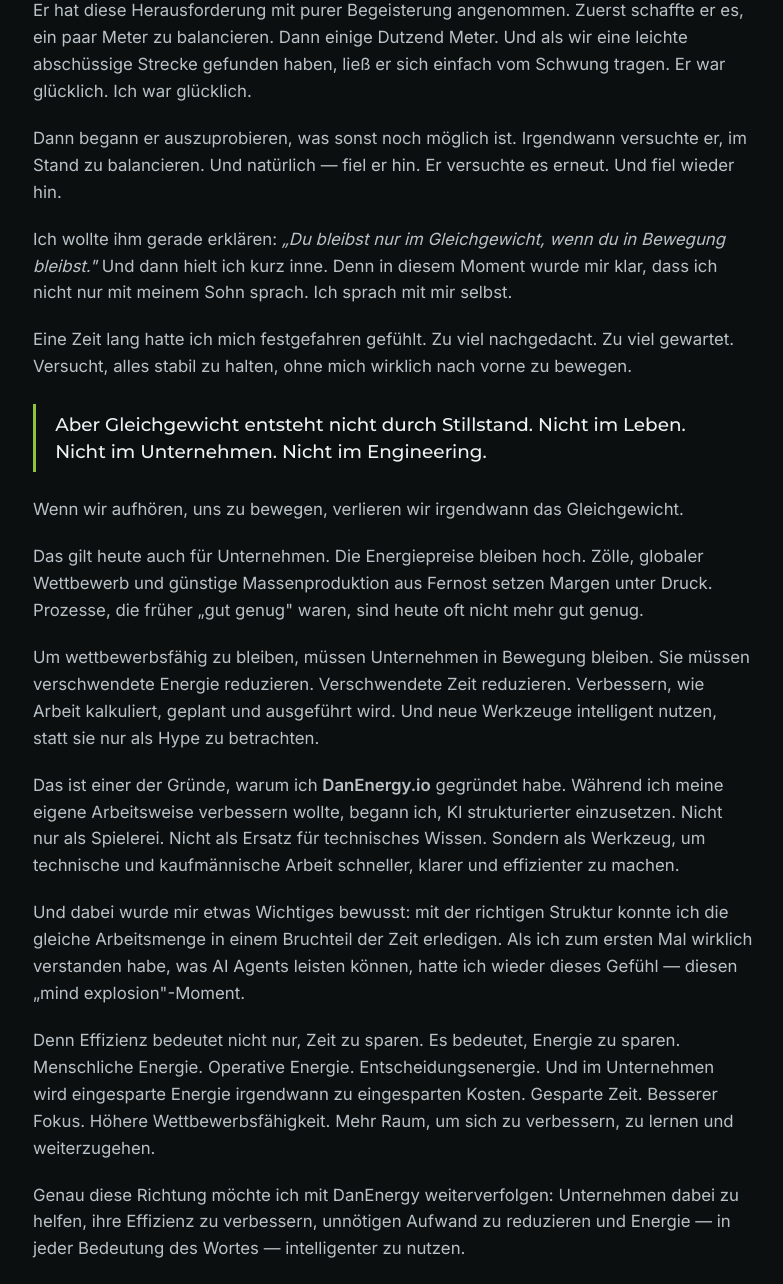
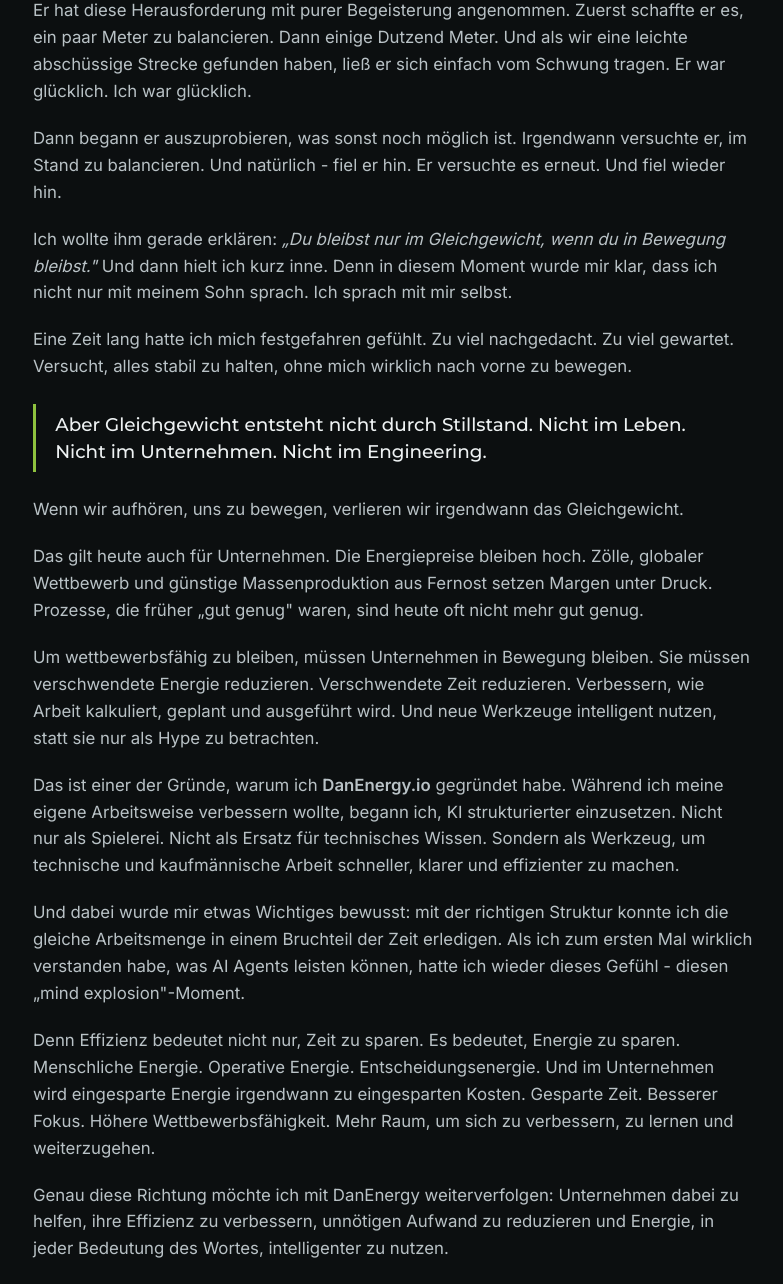
Before and after one commit to danenergy85/danenergy-site, a plain HTML site: page de/blog/kleine-momente-grosse-erkenntnisse.html in a window 1280 px wide. Shown: the part 500-1784 px from the top of the page, without its empty margins (247-1030 px from the left). Drawn offline with Linux system fonts and the light colour scheme.

Commit message:
Update kleine-momente-grosse-erkenntnisse.html
Corrected text issues

```diff
--- a/de/blog/kleine-momente-grosse-erkenntnisse.html
+++ b/de/blog/kleine-momente-grosse-erkenntnisse.html
@@ -69,7 +69,7 @@
       als Vater gemacht habe, habe ich meine Herangehensweise mehrmals angepasst.
       Irgendwann wurde mir klar, dass er vor allem zuerst lernen musste, das
       Gleichgewicht zu halten. Also haben wir mit dem begonnen, was man hier in
-      Deutschland ein <em>Laufrad</em> nennt — auf Englisch: balance bike.
+      Deutschland ein <em>Laufrad</em> nennt - auf Englisch: balance bike.
     </p>
 
     <p>
@@ -81,7 +81,7 @@
 
     <p>
       Dann begann er auszuprobieren, was sonst noch möglich ist. Irgendwann versuchte
-      er, im Stand zu balancieren. Und natürlich — fiel er hin. Er versuchte es erneut.
+      er, im Stand zu balancieren. Und natürlich - fiel er hin. Er versuchte es erneut.
       Und fiel wieder hin.
     </p>
 
@@ -132,7 +132,7 @@
       Und dabei wurde mir etwas Wichtiges bewusst: mit der richtigen Struktur konnte
       ich die gleiche Arbeitsmenge in einem Bruchteil der Zeit erledigen. Als ich zum
       ersten Mal wirklich verstanden habe, was AI Agents leisten können, hatte ich
-      wieder dieses Gefühl — diesen „mind explosion"-Moment.
+      wieder dieses Gefühl - diesen „mind explosion"-Moment.
     </p>
 
     <p>
@@ -146,7 +146,7 @@
     <p>
       Genau diese Richtung möchte ich mit DanEnergy weiterverfolgen: Unternehmen dabei
       zu helfen, ihre Effizienz zu verbessern, unnötigen Aufwand zu reduzieren und
-      Energie — in jeder Bedeutung des Wortes — intelligenter zu nutzen.
+      Energie, in jeder Bedeutung des Wortes, intelligenter zu nutzen.
     </p>
 
     <blockquote>
```
